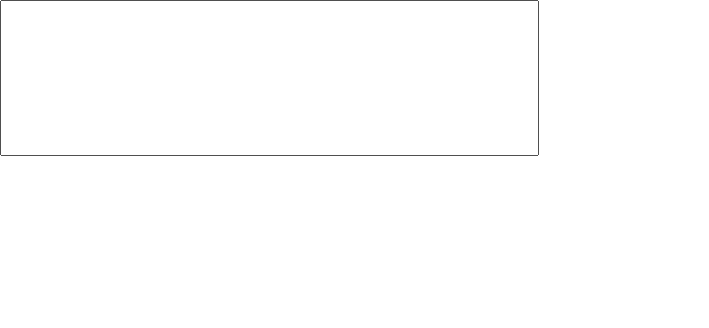
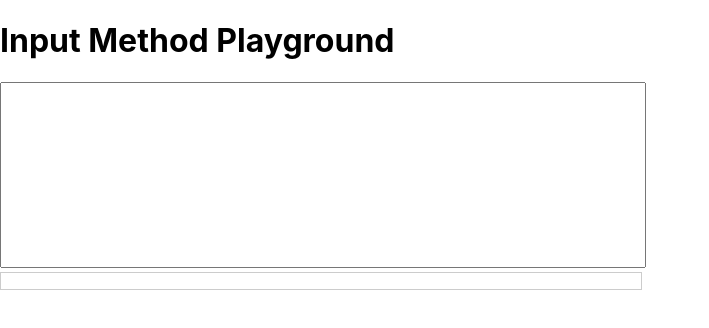
Before and after one commit to sakaiharuka/input-method-playground, a React (Create React App) app: page / in a window 1280 px wide. Shown: the top 328 px of the page, without its empty margins (0-709 px from the left). Built offline with nearby package versions, Linux system fonts and the light colour scheme.

Commit message:
Enterでプリエディット文字列を確定する

```diff
--- a/src/App.tsx
+++ b/src/App.tsx
@@ -5,6 +5,9 @@ import TextBox from './components/TextBox';
 const App: React.FC = () => {
   return (
     <div className="App">
+      <header>
+        <h1>Input Method Playground</h1>
+      </header>
       <TextBox />
     </div>
   );
--- a/src/components/TextBox.css
+++ b/src/components/TextBox.css
@@ -1,4 +1,12 @@
 textarea {
   width: 40em;
   resize: none;
+  font-size: 1rem;
 }
+
+.pre-edit-text-off-the-spot {
+  border: 1px solid #ccc;
+  width: 40em;
+  font-size: 1rem;
+  line-height: 1rem;;
+}
--- a/src/components/TextBox.tsx
+++ b/src/components/TextBox.tsx
@@ -1,70 +1,42 @@
 import React, { useState } from 'react'
+
+import { searchKey, romanTable } from '../lib/roman'
 
 import './TextBox.css'
 
-const romanTable: { [key: string]: string[] } = {
-  'a': ['あ', 'ア'], 'i': ['い', 'イ'], 'u': ['う', 'ウ'], 'e': ['え', 'エ'], 'o': ['お', 'オ'],
-  'xa': ['ぁ', 'ァ'], 'xi': ['ぃ', 'ィ'], 'xu': ['ぅ', 'ゥ'], 'xe': ['ぇ', 'ェ'], 'xo': ['ぉ', 'ォ'],
-  'ka': ['か', 'カ'], 'ki': ['き', 'キ'], 'ku': ['く', 'ク'], 'ke': ['け', 'ケ'], 'ko': ['こ', 'コ'],
-  'ga': ['が', 'ガ'], 'gi': ['ぎ', 'ギ'], 'gu': ['ぐ', 'グ'], 'ge': ['げ', 'ゲ'], 'go': ['ご', 'ゴ'],
-  'sa': ['さ', 'サ'], 'si': ['し', 'シ'], 'su': ['す', 'ス'], 'se': ['せ', 'セ'], 'so': ['そ', 'ソ'],
-  'za': ['ざ', 'ザ'], 'zi': ['じ', 'ジ'], 'zu': ['ず', 'ズ'], 'ze': ['ぜ', 'ゼ'], 'zo': ['ぞ', 'ゾ'],
-  'ta': ['た', 'タ'], 'ti': ['ち', 'チ'], 'tu': ['つ', 'ツ'], 'te': ['て', 'テ'], 'to': ['と', 'ト'],
-  'da': ['だ', 'ダ'], 'di': ['ぢ', 'ヂ'], 'du': ['づ', 'ヅ'], 'de': ['で', 'デ'], 'do': ['ど', 'ド'],
-  'na': ['な', 'ナ'], 'ni': ['に', 'ニ'], 'nu': ['ぬ', 'ヌ'], 'ne': ['ね', 'ネ'], 'no': ['の', 'ノ'],
-  'ha': ['は', 'ハ'], 'hi': ['ひ', 'ヒ'], 'hu': ['ふ', 'フ'], 'he': ['へ', 'ヘ'], 'ho': ['ほ', 'ホ'],
-  'ba': ['ば', 'バ'], 'bi': ['び', 'ビ'], 'bu': ['ぶ', 'ブ'], 'be': ['べ', 'ベ'], 'bo': ['ぼ', 'ボ'],
-  'pa': ['ぱ', 'パ'], 'pi': ['ぴ', 'ピ'], 'pu': ['ぷ', 'プ'], 'pe': ['ぺ', 'ペ'], 'po': ['ぽ', 'ポ'],
-  'ma': ['ま', 'マ'], 'mi': ['み', 'ミ'], 'mu': ['む', 'ム'], 'me': ['め', 'メ'], 'mo': ['も', 'モ'],
-  'ya': ['や', 'ヤ'], 'yu': ['ゆ', 'ユ'], 'yo': ['よ', 'ヨ'],
-  'xya': ['ゃ', 'ャ'], 'xyu': ['ゅ', 'ュ'], 'xyo': ['ょ', 'ョ'],
-  'ra': ['ら', 'ラ'], 'ri': ['り', 'リ'], 'ru': ['る', 'ル'], 're': ['れ', 'レ'], 'ro': ['ろ', 'ロ'],
-  'wa': ['わ', 'ワ'], 'wo': ['を', 'ヲ'],
-  'nn': ['ん', 'ン'],
-  'kya': ['きゃ', 'キャ'], 'kyu': ['きゅ', 'キュ'], 'kyo': ['きょ', 'キョ'],
-  'gya': ['ぎゃ', 'ギャ'], 'gyu': ['ぎゅ', 'ギュ'], 'gyo': ['ぎょ', 'ギョ'],
-  'sha': ['しゃ', 'シャ'], 'shi': ['し', 'シ'], 'shu': ['しゅ', 'シュ'], 'she': ['しぇ', 'シェ'], 'sho': ['しょ', 'ショ'],
-  'sya': ['しゃ', 'シャ'], 'syu': ['しゅ', 'シュ'], 'syo': ['しょ', 'ショ'],
-  'ja': ['じゃ', 'ジャ'], 'ji': ['じ', 'ジ'], 'ju': ['じゅ', 'ジュ'], 'je': ['じぇ', 'ジェ'], 'jo': ['じょ', 'ジョ'],
-  'zya': ['じゃ', 'ジャ'], 'zyu': ['じゅ', 'ジュ'], 'zyo': ['じょ', 'ジョ'],
-  'cha': ['ちゃ', 'チャ'], 'chi': ['ち', 'チ'], 'chu': ['ちゅ', 'チュ'], 'che': ['ちぇ', 'チェ'], 'cho': ['ちょ', 'チョ'],
-  'tya': ['ちゃ', 'チャ'], 'tyu': ['ちゅ', 'チュ'], 'tyo': ['ちょ', 'チョ'],
-  'nya': ['にゃ', 'ニャ'], 'nyu': ['にゅ', 'ニュ'], 'nyo': ['にょ', 'ニョ'],
-  'fa': ['ふぁ', 'ファ'], 'fi': ['ふぃ', 'フィ'], 'fu': ['ふ', 'フ'], 'fe': ['ふぇ', 'フェ'], 'fo': ['ふぉ', 'フォ'],
-  'hya': ['ひゃ', 'ヒャ'], 'hyu': ['ひゅ', 'ヒュ'], 'hyo': ['ひょ', 'ヒョ'],
-  'bya': ['びゃ', 'ビャ'], 'byu': ['びゅ', 'ビュ'], 'byo': ['びょ', 'ビョ'],
-  'mya': ['みゃ', 'ミャ'], 'myu': ['みゅ', 'ミュ'], 'myo': ['みょ', 'ミョ'],
-  'rya': ['りゃ', 'リャ'], 'ryu': ['りゅ', 'リュ'], 'ryo': ['りょ', 'リョ'],
-  '-': ['ー', 'ー'],
-  ',': ['、', '、'], '.': ['。', '。'],
-  '[': ['「', '「'], ']': ['」', '」'], '(': ['（', '（'], ')': ['）', '）'],
-  '?': ['？', '？'], '!': ['！', '！'],
-  'z/': ['・', '・']
+type PreEditText = {
+  composed: string
+  composing: string
 }
 
 const TextBox: React.FC = () => {
   const [text, setText] = useState('')
-  const [preEditText, setPreEditText] = useState('')
-
-
-  const searchKey = (roman: string): string => {
-    if (roman.length > 0) {
-      if (Object.keys(romanTable).includes(roman)) {
-        return roman
-      }
-      return searchKey(roman.slice(1,))
-    }
-    return ''
-  }
+  const [preEditText, setPreEditText] = useState<PreEditText>({
+    composed: '',
+    composing: ''
+  })
 
   const handleInput: React.KeyboardEventHandler = (e) => {
     if (!e.altKey && !e.ctrlKey && !e.metaKey && !e.shiftKey) {
       switch (e.code) {
         case 'Enter':
+          setText(text + preEditText.composed + preEditText.composing)
+          setPreEditText({
+            composed: '',
+            composing: ''
+          })
           break
         case 'Backspace':
-          if (preEditText.length > 0) {
-            setPreEditText(preEditText.slice(0, -1))
+          if (preEditText.composing.length > 0) {
+            setPreEditText({
+              composed: preEditText.composed,
+              composing: preEditText.composing.slice(0, -1)
+            })
+          } else if (preEditText.composed.length > 0) {
+            setPreEditText({
+              composed: preEditText.composed.slice(0, -1),
+              composing: preEditText.composing
+            })
           } else {
             setText(text.slice(0, -1))
           }
@@ -75,13 +47,18 @@ const TextBox: React.FC = () => {
           break
         default:
           e.preventDefault()
-          const roman = preEditText + e.key
+          const roman = preEditText.composing + e.key
           const romanKey = searchKey(roman)
           if (romanKey.length > 0) {
-            setText(text + roman.slice(0, roman.length - romanKey.length) + romanTable[romanKey][0])
-            setPreEditText('')
+            setPreEditText({
+              composed: preEditText.composed + roman.slice(0, roman.length - romanKey.length) + romanTable[romanKey][0],
+              composing: ''
+            })
           } else {
-            setPreEditText(preEditText + roman)
+            setPreEditText({
+              composed: preEditText.composed,
+              composing: roman
+            })
           }
       }
     }
@@ -93,7 +70,19 @@ const TextBox: React.FC = () => {
 
   return (
     <div>
-      <textarea onKeyDown={handleInput} onClick={handleClick} rows={10} value={text} />
+      <textarea
+        data-testid="text-box-textarea"
+        onKeyDown={handleInput}
+        onClick={handleClick}
+        rows={10}
+        value={text}
+      />
+      <div
+        data-testid="pre-edit-text-off-the-spot"
+        className="pre-edit-text-off-the-spot"
+      >
+        {(preEditText.composed + preEditText.composing).length > 0 ? preEditText.composed + preEditText.composing : (<>&nbsp;</>)}
+      </div>
     </div>
   )
 }
--- /dev/null
+++ b/src/lib/roman.ts
@@ -0,0 +1,49 @@
+export const romanTable: { [key: string]: string[] } = {
+  'a': ['あ', 'ア'], 'i': ['い', 'イ'], 'u': ['う', 'ウ'], 'e': ['え', 'エ'], 'o': ['お', 'オ'],
+  'xa': ['ぁ', 'ァ'], 'xi': ['ぃ', 'ィ'], 'xu': ['ぅ', 'ゥ'], 'xe': ['ぇ', 'ェ'], 'xo': ['ぉ', 'ォ'],
+  'ka': ['か', 'カ'], 'ki': ['き', 'キ'], 'ku': ['く', 'ク'], 'ke': ['け', 'ケ'], 'ko': ['こ', 'コ'],
+  'ga': ['が', 'ガ'], 'gi': ['ぎ', 'ギ'], 'gu': ['ぐ', 'グ'], 'ge': ['げ', 'ゲ'], 'go': ['ご', 'ゴ'],
+  'sa': ['さ', 'サ'], 'si': ['し', 'シ'], 'su': ['す', 'ス'], 'se': ['せ', 'セ'], 'so': ['そ', 'ソ'],
+  'za': ['ざ', 'ザ'], 'zi': ['じ', 'ジ'], 'zu': ['ず', 'ズ'], 'ze': ['ぜ', 'ゼ'], 'zo': ['ぞ', 'ゾ'],
+  'ta': ['た', 'タ'], 'ti': ['ち', 'チ'], 'tu': ['つ', 'ツ'], 'te': ['て', 'テ'], 'to': ['と', 'ト'],
+  'da': ['だ', 'ダ'], 'di': ['ぢ', 'ヂ'], 'du': ['づ', 'ヅ'], 'de': ['で', 'デ'], 'do': ['ど', 'ド'],
+  'na': ['な', 'ナ'], 'ni': ['に', 'ニ'], 'nu': ['ぬ', 'ヌ'], 'ne': ['ね', 'ネ'], 'no': ['の', 'ノ'],
+  'ha': ['は', 'ハ'], 'hi': ['ひ', 'ヒ'], 'hu': ['ふ', 'フ'], 'he': ['へ', 'ヘ'], 'ho': ['ほ', 'ホ'],
+  'ba': ['ば', 'バ'], 'bi': ['び', 'ビ'], 'bu': ['ぶ', 'ブ'], 'be': ['べ', 'ベ'], 'bo': ['ぼ', 'ボ'],
+  'pa': ['ぱ', 'パ'], 'pi': ['ぴ', 'ピ'], 'pu': ['ぷ', 'プ'], 'pe': ['ぺ', 'ペ'], 'po': ['ぽ', 'ポ'],
+  'ma': ['ま', 'マ'], 'mi': ['み', 'ミ'], 'mu': ['む', 'ム'], 'me': ['め', 'メ'], 'mo': ['も', 'モ'],
+  'ya': ['や', 'ヤ'], 'yu': ['ゆ', 'ユ'], 'yo': ['よ', 'ヨ'],
+  'xya': ['ゃ', 'ャ'], 'xyu': ['ゅ', 'ュ'], 'xyo': ['ょ', 'ョ'],
+  'ra': ['ら', 'ラ'], 'ri': ['り', 'リ'], 'ru': ['る', 'ル'], 're': ['れ', 'レ'], 'ro': ['ろ', 'ロ'],
+  'wa': ['わ', 'ワ'], 'wo': ['を', 'ヲ'],
+  'nn': ['ん', 'ン'],
+  'kya': ['きゃ', 'キャ'], 'kyu': ['きゅ', 'キュ'], 'kyo': ['きょ', 'キョ'],
+  'gya': ['ぎゃ', 'ギャ'], 'gyu': ['ぎゅ', 'ギュ'], 'gyo': ['ぎょ', 'ギョ'],
+  'sha': ['しゃ', 'シャ'], 'shi': ['し', 'シ'], 'shu': ['しゅ', 'シュ'], 'she': ['しぇ', 'シェ'], 'sho': ['しょ', 'ショ'],
+  'sya': ['しゃ', 'シャ'], 'syu': ['しゅ', 'シュ'], 'syo': ['しょ', 'ショ'],
+  'ja': ['じゃ', 'ジャ'], 'ji': ['じ', 'ジ'], 'ju': ['じゅ', 'ジュ'], 'je': ['じぇ', 'ジェ'], 'jo': ['じょ', 'ジョ'],
+  'zya': ['じゃ', 'ジャ'], 'zyu': ['じゅ', 'ジュ'], 'zyo': ['じょ', 'ジョ'],
+  'cha': ['ちゃ', 'チャ'], 'chi': ['ち', 'チ'], 'chu': ['ちゅ', 'チュ'], 'che': ['ちぇ', 'チェ'], 'cho': ['ちょ', 'チョ'],
+  'tya': ['ちゃ', 'チャ'], 'tyu': ['ちゅ', 'チュ'], 'tyo': ['ちょ', 'チョ'],
+  'nya': ['にゃ', 'ニャ'], 'nyu': ['にゅ', 'ニュ'], 'nyo': ['にょ', 'ニョ'],
+  'fa': ['ふぁ', 'ファ'], 'fi': ['ふぃ', 'フィ'], 'fu': ['ふ', 'フ'], 'fe': ['ふぇ', 'フェ'], 'fo': ['ふぉ', 'フォ'],
+  'hya': ['ひゃ', 'ヒャ'], 'hyu': ['ひゅ', 'ヒュ'], 'hyo': ['ひょ', 'ヒョ'],
+  'bya': ['びゃ', 'ビャ'], 'byu': ['びゅ', 'ビュ'], 'byo': ['びょ', 'ビョ'],
+  'mya': ['みゃ', 'ミャ'], 'myu': ['みゅ', 'ミュ'], 'myo': ['みょ', 'ミョ'],
+  'rya': ['りゃ', 'リャ'], 'ryu': ['りゅ', 'リュ'], 'ryo': ['りょ', 'リョ'],
+  '-': ['ー', 'ー'],
+  ',': ['、', '、'], '.': ['。', '。'],
+  '[': ['「', '「'], ']': ['」', '」'], '(': ['（', '（'], ')': ['）', '）'],
+  '?': ['？', '？'], '!': ['！', '！'],
+  'z/': ['・', '・']
+}
+
+export const searchKey = (roman: string): string => {
+  if (roman.length > 0) {
+    if (Object.keys(romanTable).includes(roman)) {
+      return roman
+    }
+    return searchKey(roman.slice(1,))
+  }
+  return ''
+}
```
Also changed, not shown: 2 other files (tests, documents, lock files or other folders).
